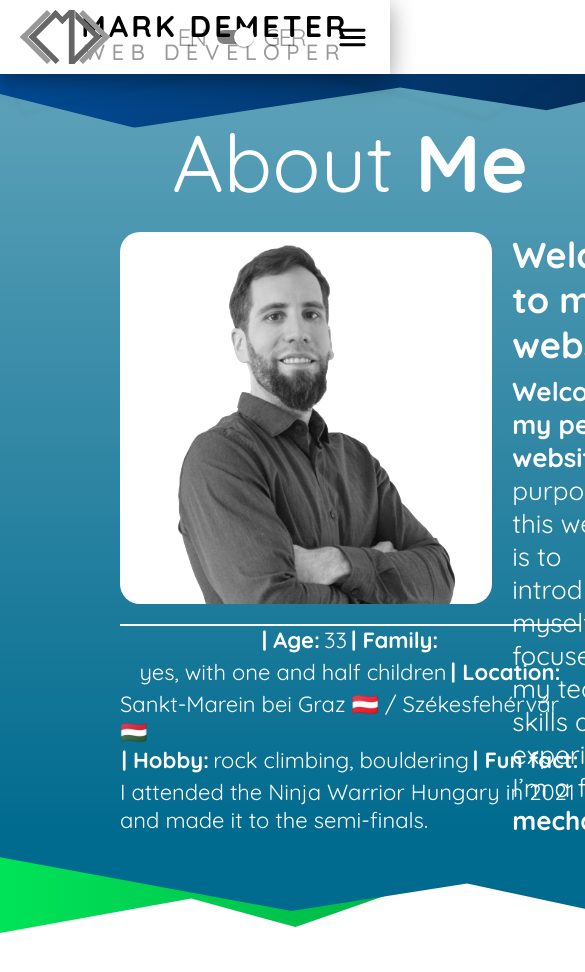
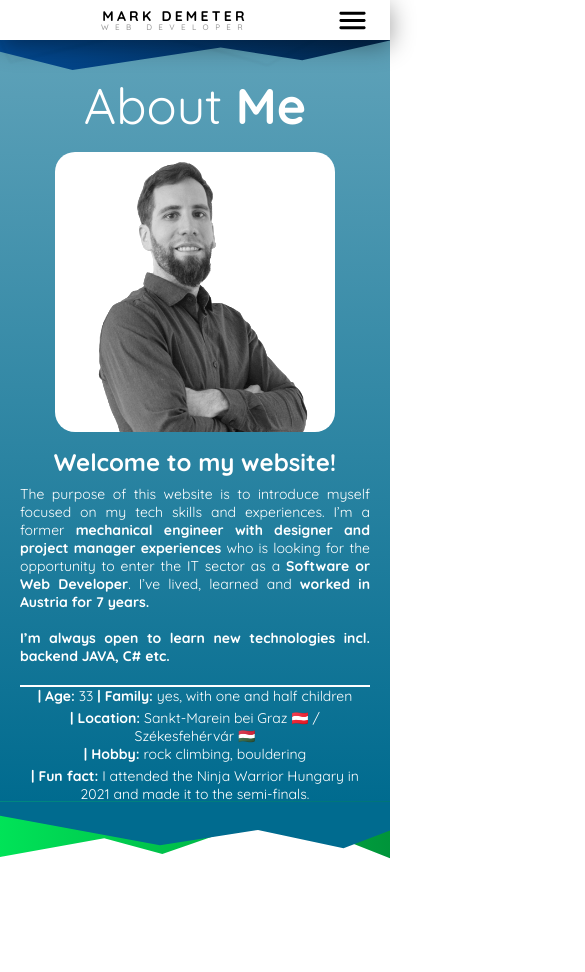
Before and after one commit to d3meter/md-web, a React (Create React App) app in the folder frontend/: page / in a window 390 px wide. Shown: the top 972 px of the page, 585 px wide, since content can reach past the window. After the commit the page ends 863 px from the top, so only its background shows below. Built offline with nearby package versions, Linux system fonts and the light colour scheme.

Commit message:
add responsivity

```diff
--- a/frontend/src/App.css
+++ b/frontend/src/App.css
@@ -10,7 +10,7 @@ a img {
 body {
   max-width: 100%;
   max-height: 100%;
-  min-width: 700px;
+  min-width: 250px;
   box-sizing: border-box;
   font-family: 'Quicksand', sans-serif;
 }
--- a/frontend/src/components/css/Header.css
+++ b/frontend/src/components/css/Header.css
@@ -1,4 +1,5 @@
 .Header {
+  min-width: 250px;
   width: 100%;
   height: 74px;
   background-color: white;
@@ -70,4 +71,30 @@
   display: flex;
   align-items: center;
   cursor: pointer;
+}
+@media screen and (max-width: 800px) {
+  .Header .section-mid h1 {
+    font-size: 22px;
+  }
+  .Header .section-mid h2 {
+    font-size: 16px;
+  }
+  .Header .section-right .switch-lang {
+    display: none;
+  }
+}
+@media screen and (max-width: 420px) {
+  .Header {
+    height: 40px;
+    justify-content: flex-end;
+  }
+  .Header .section-left {
+    display: none;
+  }
+  .Header .section-mid h1 {
+    font-size: 14px;
+  }
+  .Header .section-mid h2 {
+    font-size: 8px;
+  }
 }/*# sourceMappingURL=Header.css.map */
--- a/frontend/src/components/css/Header.scss
+++ b/frontend/src/components/css/Header.scss
@@ -1,4 +1,5 @@
 .Header {
+  min-width: 250px;
   width: 100%;
   height: 74px;
   background-color: white;
@@ -10,7 +11,7 @@
   padding-block: 10px;
   box-sizing: border-box;
   z-index: 2;
-  filter: drop-shadow(0 6px 12px rgba(0, 0, 0, 0.400));
+  filter: drop-shadow(0 6px 12px rgba(0, 0, 0, 0.4));
   .section-left {
     height: 100%;
     img {
@@ -69,4 +70,34 @@
       cursor: pointer;
     }
   }
+  @media screen and (max-width: 800px) {
+    .section-mid {
+      h1 {
+        font-size: 22px;
       }
+      h2 {
+        font-size: 16px;
+      }
+    }
+    .section-right {
+      .switch-lang {
+        display: none;
+      }
+    }
+  }
+  @media screen and (max-width: 420px) {
+    height: 40px;
+    justify-content: flex-end;
+    .section-left {
+      display: none;
+    }
+    .section-mid {
+      h1 {
+        font-size: 14px;
+      }
+      h2 {
+        font-size: 8px;
+      }
+    }
+  }
+}
--- a/frontend/src/pages/Home.jsx
+++ b/frontend/src/pages/Home.jsx
@@ -19,13 +19,13 @@ function Home() {
             <div className="about-img">
               <img src={fotoMe} alt="me" />
             </div>
-            <div className="about-text">
+            <p className="about-text">
               <h2>Welcome to my website!</h2>
               <p>
-                <span>Welcome to my personal website!</span>{" "}
                 The purpose of this website is to introduce myself focused on my
                 tech skills and experiences. I’m a former
-                <span>{" "}
+                <span>
+                  {" "}
                   mechanical engineer with designer and project manager
                   experiences
                 </span>{" "}
@@ -33,27 +33,35 @@ function Home() {
                 <span>Software or Web Developer</span>. I’ve lived, learned and{" "}
                 <span>worked in Austria for 7 years.</span>
               </p>
+              <br />
               <span>
                 I’m always open to learn new technologies incl. backend JAVA, C#
                 etc.
               </span>
-            </div>
+            </p>
           </div>
           <div className="about-shorts">
-            <span>| Age:</span>
-            <p>33</p>
-            <span>| Family:</span>
-            <p>yes, with one and half children</p>
-            <span>| Location:</span>
-            <p>Sankt-Marein bei Graz 🇦🇹 / Székesfehérvár 🇭🇺</p>
+            <p>
+              <span>| Age: </span>
+              33
+            </p>
+            <p>
+              <span>| Family: </span>
+              yes, with one and half children
+            </p>
+            <p>
+              <span>| Location: </span>
+              Sankt-Marein bei Graz 🇦🇹 / Székesfehérvár 🇭🇺
+            </p>
           </div>
           <div className="about-shorts">
-            <span>| Hobby:</span>
-            <p>rock climbing, bouldering</p>
-            <span>| Fun fact:</span>
             <p>
-              I attended the Ninja Warrior Hungary in 2021 and made it to the
-              semi-finals.
+              <span>| Hobby: </span>
+              rock climbing, bouldering
+            </p>
+            <p>
+              <span>| Fun fact: </span>I attended the Ninja Warrior Hungary in
+              2021 and made it to the semi-finals.
             </p>
           </div>
         </div>
--- a/frontend/src/pages/css/Home.css
+++ b/frontend/src/pages/css/Home.css
@@ -18,7 +18,8 @@
   transform: rotate(180deg);
 }
 .Home .section-1 {
-  height: 90vh;
+  height: -moz-fit-content;
+  height: fit-content;
   width: 100%;
   background: linear-gradient(#5fa2b9, #006b8f);
   color: white;
@@ -27,7 +28,7 @@
 }
 .Home .section-1 h1 {
   font-size: 80px;
-  margin-top: -20px;
+  margin-top: -30px;
   margin-bottom: 20px;
   text-align: center;
   font-weight: 400;
@@ -39,42 +40,42 @@
   margin: 0;
   font-size: 36px;
   padding-bottom: 8px;
+  text-align: left;
 }
 .Home .section-1 span {
   font-weight: bold;
   margin: 0;
-  font-size: 26px;
+  font-size: 22px;
 }
 .Home .section-1 p {
   margin: 0;
-  font-size: 26px;
+  font-size: 22px;
 }
 .Home .section-1 .about {
-  height: 70%;
+  width: 100%;
+  height: auto;
   padding-inline: 120px;
   display: flex;
   flex-direction: column;
-  align-items: flex-start;
+  box-sizing: border-box;
 }
 .Home .section-1 .about .about-container {
-  height: 70%;
+  height: auto;
   width: 100%;
-  display: flex;
-  flex-direction: row;
-  gap: 20px;
   padding-bottom: 20px;
   border-bottom: 2px white solid;
+  text-align: justify;
 }
-.Home .section-1 .about .about-container p {
-  padding-bottom: 20px;
+.Home .section-1 .about .about-container .about-img {
+  width: 25%;
 }
-.Home .section-1 .about .about-img {
-  height: 100%;
-}
-.Home .section-1 .about .about-img img {
+.Home .section-1 .about .about-container .about-img img {
   border-radius: 20px;
-  height: 100%;
+  height: auto;
+  width: 100%;
   filter: grayscale(1) contrast(1.1);
+  float: left;
+  margin: 15px;
 }
 .Home .section-1 .about .about-shorts {
   height: auto;
@@ -83,8 +84,75 @@
   flex-wrap: wrap;
   align-items: center;
   justify-content: center;
+  text-align: center;
   gap: 4px;
 }
-.Home .section-1 .about .about-shorts span, .Home .section-1 .about .about-shorts p {
-  font-size: 22px;
+@media screen and (min-width: 1440px) {
+  .Home .section-1 {
+    height: 90vh;
+  }
+  .Home .section-1 h1 {
+    margin-top: -50px;
+  }
+}
+@media screen and (max-width: 1200px) {
+  .Home .section-1 h1 {
+    margin-top: -30px;
+  }
+  .Home .section-1 .about {
+    padding-inline: 90px;
+  }
+  .Home .section-1 .about .about-container .about-img {
+    width: 45%;
+  }
+}
+@media screen and (max-width: 800px) {
+  .Home .section-1 h1 {
+    margin: 0;
+  }
+  .Home .section-1 h2 {
+    font-size: 28px;
+  }
+  .Home .section-1 span,
+  .Home .section-1 p {
+    font-size: 18px;
+  }
+  .Home .section-1 .about {
+    padding-inline: 60px;
+  }
+  .Home .section-1 .about .about-container {
+    display: flex;
+    flex-direction: column;
+    align-items: center;
+  }
+  .Home .section-1 .about .about-container .about-img {
+    display: flex;
+    flex-direction: column;
+    align-items: center;
+    width: 80%;
+    margin: 0;
+    float: none;
+  }
+  .Home .section-1 .about .about-container .about-text h2 {
+    text-align: center;
+  }
+}
+@media screen and (max-width: 420px) {
+  .Home {
+    padding-top: 40px;
+  }
+  .Home .section-1 h1 {
+    font-size: 50px;
+    text-align: center;
+  }
+  .Home .section-1 h2 {
+    font-size: 24px;
+  }
+  .Home .section-1 span,
+  .Home .section-1 p {
+    font-size: 14px;
+  }
+  .Home .section-1 .about {
+    padding-inline: 20px;
+  }
 }/*# sourceMappingURL=Home.css.map */
--- a/frontend/src/pages/css/Home.scss
+++ b/frontend/src/pages/css/Home.scss
@@ -17,7 +17,7 @@
     }
   }
   .section-1 {
-    height: 90vh;
+    height: fit-content;
     width: 100%;
     background: linear-gradient(#5fa2b9, #006b8f);
     color: white;
@@ -25,7 +25,7 @@
     box-sizing: border-box;
     h1 {
       font-size: 80px;
-      margin-top: -20px;
+      margin-top: -30px;
       margin-bottom: 20px;
       text-align: center;
       font-weight: 400;
@@ -37,40 +37,40 @@
       margin: 0;
       font-size: 36px;
       padding-bottom: 8px;
+      text-align: left;
     }
     span {
       font-weight: bold;
       margin: 0;
-      font-size: 26px;
+      font-size: 22px;
     }
-    p{
+    p {
       margin: 0;
-      font-size: 26px;
+      font-size: 22px;
     }
     .about {
-      height: 70%;
+      width: 100%;
+      height: auto;
       padding-inline: 120px;
       display: flex;
       flex-direction: column;
-      align-items: flex-start;
+      box-sizing: border-box;
       .about-container {
-        height: 70%;
+        height: auto;
         width: 100%;
-        display: flex;
-        flex-direction: row;
-        gap: 20px;
         padding-bottom: 20px;
         border-bottom: 2px white solid;
-        p{
-          padding-bottom: 20px;
-        }
-      }
-      .about-img {
-        height: 100%;
-        img {
-          border-radius: 20px;
-          height: 100%;
-          filter: grayscale(1) contrast(1.1);
+        text-align: justify;
+        .about-img {
+          width: 25%;
+          img {
+            border-radius: 20px;
+            height: auto;
+            width: 100%;
+            filter: grayscale(1) contrast(1.1);
+            float: left;
+            margin: 15px;
+          }
         }
       }
       .about-shorts {
@@ -80,11 +80,86 @@
         flex-wrap: wrap;
         align-items: center;
         justify-content: center;
+        text-align: center;
         gap: 4px;
-        span, p {
-          font-size: 22px;
+      }
+    }
+  }
+  @media screen and (min-width: 1440px) {
+    .section-1 {
+      height: 90vh;
+      h1 {
+        margin-top: -50px;
+      }
+    }
+  }
+  @media screen and (max-width: 1200px) {
+    .section-1 {
+      h1 {
+        margin-top: -30px;
+      }
+      .about {
+        padding-inline: 90px;
+        .about-container {
+          .about-img {
+            width: 45%;
+          }
         }
       }
     }
   }
+  @media screen and (max-width: 800px) {
+    .section-1 {
+      h1 {
+        margin: 0;
+      }
+      h2 {
+        font-size: 28px;
+      }
+      span,
+      p {
+        font-size: 18px;
+      }
+      .about {
+        padding-inline: 60px;
+        .about-container {
+          display: flex;
+          flex-direction: column;
+          align-items: center;
+          .about-img {
+            display: flex;
+            flex-direction: column;
+            align-items: center;
+            width: 80%;
+            margin: 0;
+            float: none;
+          }
+          .about-text {
+            h2 {
+              text-align: center;
+            }
+          }
+        }
+      }
+    }
+  }
+  @media screen and (max-width: 420px) {
+    padding-top: 40px;
+    .section-1 {
+      h1 {
+        font-size: 50px;
+        text-align: center;
+      }
+      h2 {
+        font-size: 24px;
+      }
+      span,
+      p {
+        font-size: 14px;
+      }
+      .about {
+        padding-inline: 20px;
+      }
+    }
+  }
 }
```
Also changed, not shown: 2 other files (tests, documents, lock files or other folders). Lines whose indentation alone changed are shown as unchanged.
